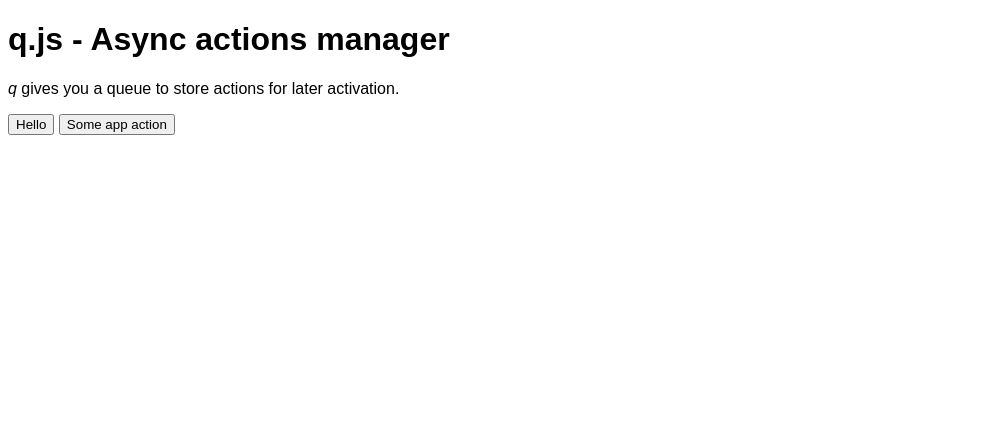
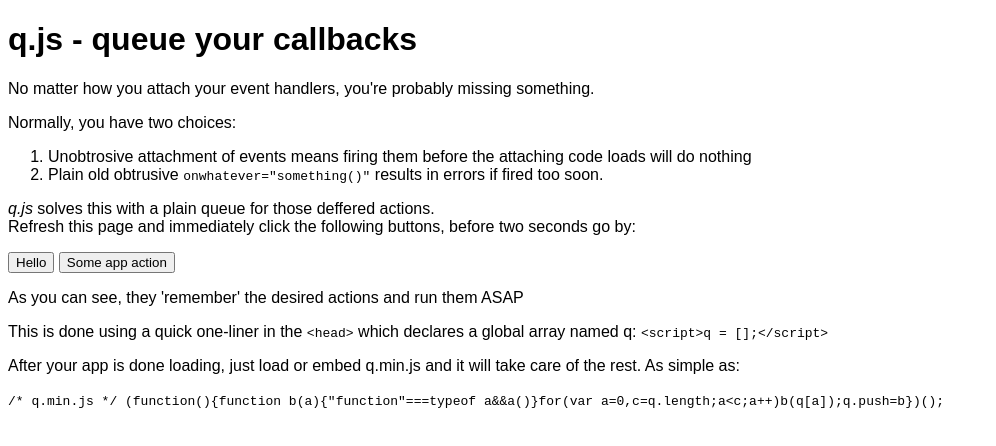
Before and after one commit to RonnyO/q, a plain HTML site: page index.html in a window 1280 px wide. Shown: the whole page, without its empty margins (0-996 px from the left). Drawn offline with Linux system fonts and the light colour scheme.

Commit message:
much better documentation

```diff
--- a/index.html
+++ b/index.html
@@ -8,14 +8,24 @@
   <script>q = [];</script>
 </head>
 <body>
-	<h1>q.js - Async actions manager</h1>
+	<h1>q.js - queue your callbacks</h1>
 
-	<p><em>q</em> gives you a queue to store actions for later activation.</p>
+	<p>No matter how you attach your event handlers, you're probably missing something.</p>
+	<p>Normally, you have two choices:
+		<ol>
+			<li>Unobtrosive attachment of events means firing them before the attaching code loads will do nothing</li>
+			<li>Plain old obtrusive <code>onwhatever="something()"</code> results in errors if fired too soon.</li>
+		</ol>
+		<em>q.js</em> solves this with a plain queue for those deffered actions. <br />
+		Refresh this page and immediately click the following buttons, before two seconds go by:</p>
 
-	<!-- Notice you can click these before the app loads, and they will get called later -->
 	<button onclick="q.push( function(){ alert('hi there'); } )">Hello</button>
 	<button onclick="q.push( function(){ myApp.init('first argument.', 'second.'); } )">Some app action</button>
 
+	<p>As you can see, they 'remember' the desired actions and run them ASAP</p>
+	<p>This is done using a quick one-liner in the <code>&lt;head&gt;</code> which declares a global array named q: <code>&lt;script&gt;q = [];&lt;/script&gt;</code>
+	<p>After your app is done loading, just load or embed q.min.js and it will take care of the rest. As simple as:</p>
+	<code>/* q.min.js */ (function(){function b(a){"function"===typeof a&&a()}for(var a=0,c=q.length;a&lt;c;a++)b(q[a]);q.push=b})();</code>
 
 	<script>
 	setTimeout(function(){
```
